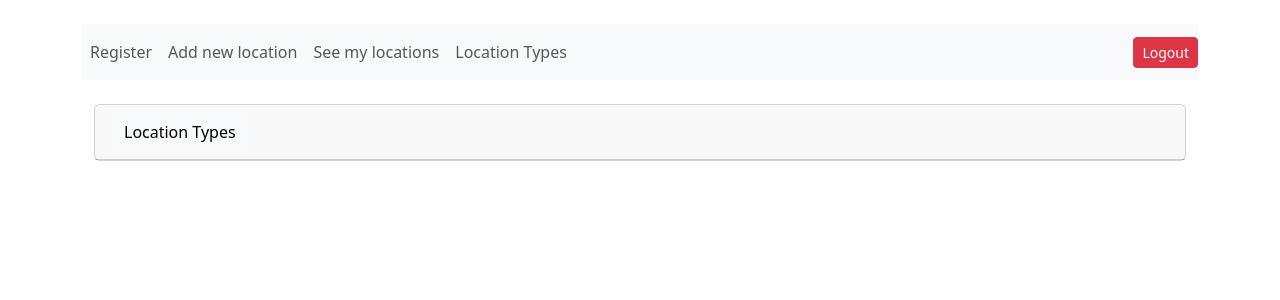
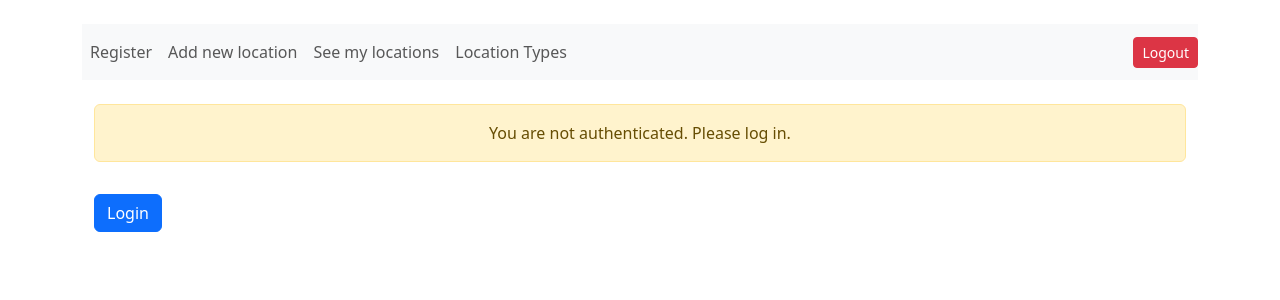
Before and after one commit to JonatasLemos/mylocations, a React (Create React App) app in the folder frontend/: page /location in a window 1280 px wide. Shown: the top 300 px of the page. Built offline with nearby package versions, Linux system fonts and the light colour scheme.

Commit message:
feat: add frontend unauthenticated logic

```diff
--- a/frontend/src/api/utils/fetch.js
+++ b/frontend/src/api/utils/fetch.js
@@ -5,7 +5,8 @@ export const fetchWithTokenRefresh = async (url, options = {}) => {
   const refreshToken = sessionStorage.getItem('refresh_token');
 
   if (!token) {
-    throw new Error('Not authenticated');
+    console.warn('User is not authenticated');
+    return { error: 'User is not authenticated' };
   }
 
   const fetchWithAuth = async (tokenToUse) => {
--- a/frontend/src/components/location_form.js
+++ b/frontend/src/components/location_form.js
@@ -1,5 +1,6 @@
-import React, { useState } from 'react';
+import React, { useState, useEffect } from 'react';
 import { createLocation } from '../api/post_location';
+import UnauthenticatedMessage from './unauthenticated_message';
 
 function CreateLocationForm() {
   const [latitude, setLatitude] = useState(0);
@@ -8,6 +9,14 @@ function CreateLocationForm() {
   const [name, setName] = useState('');
   const [description, setDescription] = useState('');
   const [message, setMessage] = useState('');
+  const [isAuthenticated, setIsAuthenticated] = useState(false);
+
+  useEffect(() => {
+    const token = sessionStorage.getItem('access_token');
+    if (token) {
+      setIsAuthenticated(true);
+    }
+  }, []);
 
   const handleSubmit = async (event) => {
     event.preventDefault();
@@ -21,9 +30,8 @@ function CreateLocationForm() {
     };
 
     try {
-      await createLocation(locationData); // Use the createLocation function
+      await createLocation(locationData);
       setMessage('Location created successfully!');
-      // Reset form fields if needed
       setLatitude(0);
       setLongitude(0);
       setLocationTypeId(0);
@@ -35,9 +43,16 @@ function CreateLocationForm() {
     }
   };
 
+  if (!isAuthenticated) {
     return (
-    <div className="container mt-4">
-      <h3>New location</h3>
+      <UnauthenticatedMessage />
+    );
+  }
+
+  return (
+    <div className="container mt-4 d-flex justify-content-center">
+      <div className="w-50">
+        <h3 className="mb-3">New Location</h3>
         <form onSubmit={handleSubmit} className="form-group">
           <div className="mb-3">
             <input
@@ -83,11 +98,12 @@ function CreateLocationForm() {
               className="form-control"
             />
           </div>
-        <button type="submit" className="btn btn-primary">
+          <button type="submit" className="btn btn-primary w-100">
             Create
           </button>
         </form>
-      {message && <p className="mt-2">{message}</p>}
+        {message && <p className="mt-2 text-center">{message}</p>}
+      </div>
     </div>
   );
 }
--- a/frontend/src/components/location_types.js
+++ b/frontend/src/components/location_types.js
@@ -1,60 +1,43 @@
-import React, { useState } from 'react';
+import React, { useState, useEffect } from 'react';
 import { getLocationTypes} from '../api/list_apis';
+import UnauthenticatedMessage from './unauthenticated_message';
 
 function LocationType() {
-    const [locationTypes, setLocationTypes] = useState([]);
+  const [locations, setLocations] = useState([]);
+  const [isAuthenticated, setIsAuthenticated] = useState(false);
   const [error, setError] = useState(null);
-    const [isCollapsed, setIsCollapsed] = useState(false);
 
+  useEffect(() => {
+    const token = sessionStorage.getItem('access_token');
+    if (token) {
+      setIsAuthenticated(true);
+      getLocationTypes()
+        .then((data) => setLocations(data.items))
+        .catch((err) => setError(err.message)); // Handle error
+    }
+  }, []);
 
-    const handleFetchLocationTypes = async () => {
-        setIsCollapsed(!isCollapsed); // Toggle collapse
-        if (isCollapsed || locationTypes.length > 0) return; // If already collapsed, don't fetch again
-        try {
-            setError(null);
-            const data = await getLocationTypes();
-            setLocationTypes(data.items || []);
-        } catch (err) {
-            setError(err.message);
+  if (!isAuthenticated) {
+    return (
+      <UnauthenticatedMessage />
+    );
   }
-    };
 
   return (
     <div className="container mt-4">
-      <div id="accordion">
-        <div className="card">
-          <div className="card-header" id="headingOne">
-            <h5 className="mb-0">
-              <button
-                className="btn btn-light"
-                onClick={handleFetchLocationTypes}
-                aria-expanded={isCollapsed}
-                aria-controls="collapseOne"
-              >
-                Location Types
-              </button>
-            </h5>
-          </div>
+      <h2>User Locations</h2>
 
-          <div
-            id="collapseOne"
-            className={`collapse ${isCollapsed ? 'show' : ''}`}
-            aria-labelledby="headingOne"
-            data-parent="#accordion"
-          >
-            <div className="card-body">
       {error && <div className="alert alert-danger">{error}</div>}
+
+      {locations.length > 0 && (
         <ul className="list-group">
-                {locationTypes.map((type) => (
-                  <li key={type.id} className="list-group-item">
-                    {type.id} - {type.name}
+          {locations.map((location) => (
+            <li key={location.id} className="list-group-item">
+              {location.name}
             </li>
           ))}
         </ul>
-            </div>
-          </div>
-        </div>
-      </div>
+      )}
     </div>
   );
 }
--- a/frontend/src/components/login.js
+++ b/frontend/src/components/login.js
@@ -21,7 +21,7 @@ function LoginForm() {
       if(usernameResponse.success){
         alert(`Login successful! Welcome ${usernameResponse.data.username}`);
         setMessage(`Welcome ${usernameResponse.data.username}`);
-        navigate('/location');
+        navigate('/my-locations');
       } else {
         alert(usernameResponse.data.detail || "Failed to fetch username");
         setMessage(usernameResponse.data.detail || "Failed to fetch username");
@@ -58,7 +58,7 @@ function LoginForm() {
               className="form-control"
             />
           </div>
-          <button type="submit" className="btn btn-primary">Login</button>
+          <button type="submit" className="btn btn-primary w-100">Login</button>
         </form>
         {message && <p className="mt-2">{message}</p>}
       </div>
--- a/frontend/src/components/register.js
+++ b/frontend/src/components/register.js
@@ -42,7 +42,7 @@ function RegistrationForm() {
               className="form-control"
             />
           </div>
-          <button type="submit" className="btn btn-primary">Register</button>
+          <button type="submit" className="btn btn-primary w-100">Register</button>
         </form>
         {message && <p className="mt-2">{message}</p>}
       </div>
--- /dev/null
+++ b/frontend/src/components/unauthenticated_message.js
@@ -0,0 +1,24 @@
+import React from 'react';
+import { useNavigate } from 'react-router-dom';
+
+function UnauthenticatedMessage() {
+  const navigate = useNavigate();
+  const handleLoginClick = () => {
+    navigate('/');
+  };
+  return (
+    <div className="container mt-4">
+      <div className="alert alert-warning text-center" role="alert">
+        You are not authenticated. Please log in.
+      </div>
+      <button
+          onClick={handleLoginClick}
+          className="btn btn-primary mt-3"
+        >
+          Login
+        </button>
+    </div>
+  );
+}
+
+export default UnauthenticatedMessage;
--- a/frontend/src/components/user_locations.js
+++ b/frontend/src/components/user_locations.js
@@ -1,21 +1,33 @@
 import React, { useState, useEffect } from 'react';
 import { getUserLocations } from '../api/list_apis'; // Adjust based on your API file
+import UnauthenticatedMessage from './unauthenticated_message';
 
 const LocationsTable = () => {
   const [locations, setLocations] = useState([]);
   const [expanded, setExpanded] = useState({});
+  const [isAuthenticated, setIsAuthenticated] = useState(false);
 
   useEffect(() => {
-    getUserLocations().then((data) => setLocations(data.items));
+    const token = sessionStorage.getItem('access_token');
+    if (token) {
+      setIsAuthenticated(true);
+      getUserLocations().then((data) => setLocations(data.items));
+    }
   }, []);
 
   const toggleDetails = (id) => {
     setExpanded((prev) => ({ ...prev, [id]: !prev[id] }));
   };
 
+  if (!isAuthenticated) {
+    return (
+      <UnauthenticatedMessage />
+    );
+  }
+
   return (
     <div className="container mt-4">
-      <h2 className="mb-3">Available Locations</h2>
+      <h3 className="mb-3">Available Locations</h3>
       <table className="table table-striped table-bordered">
         <thead className="thead-dark">
           <tr>
```
Lines whose indentation alone changed are shown as unchanged.
